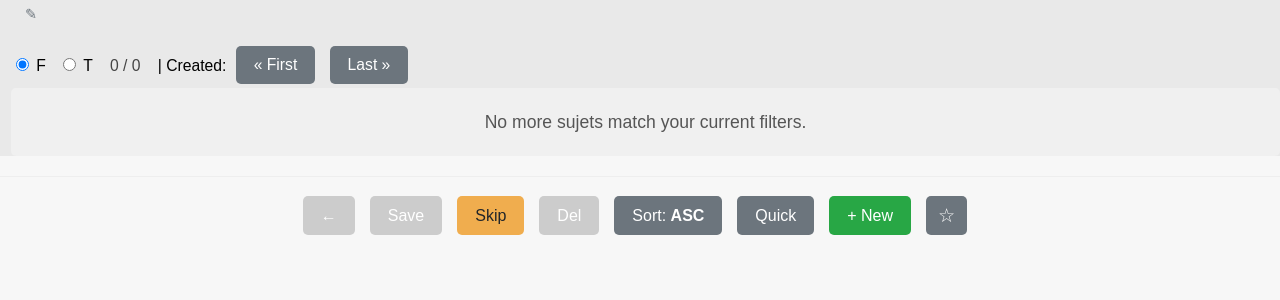
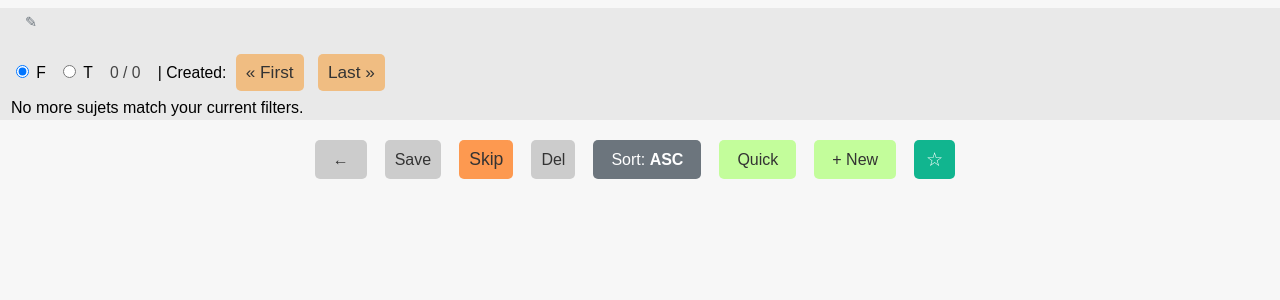
Before and after one commit to codiel24/fresh_weave, a Flask app: page / in a window 1280 px wide. Shown: the top 300 px of the page. Run offline with Flask 3, Linux system fonts and the light colour scheme; data that the repository does not hold is empty.

Commit message:
Update button colors and spacing: quick/new/save green, nav #F0BD82, delete #F08156, favorite/sort #11B58F, consistent gaps

```diff
--- a/static/style.css
+++ b/static/style.css
@@ -60,6 +60,8 @@ h3 {
 
 .sujet-header {
     margin-bottom: 0.25em;
+    margin-top: 8px;
+    /* Added spacing above title matching button gaps */
     min-height: 2.8em;
     /* Fixed height for approximately 2 lines */
     max-height: 2.8em;
@@ -307,29 +309,39 @@ h3 {
 
 .tag-toggle:hover,
 .person-toggle:hover {
-    background-color: #d5d5d5;
+    background-color: #e9ecef;
 }
 
-.tag-toggle.active,
-.person-toggle.active {
-    background-color: #007bff;
-    /* Primary blue when active */
-    color: white;
-    border-color: #007bff;
+.tag-toggle.active {
+    background-color: #A0AAFD;
+    /* Soft lavender blue from your palette */
+    color: #333;
+    border-color: #A0AAFD;
 }
 
-.tag-toggle.active:hover,
+.person-toggle.active {
+    background-color: #C3FD9B;
+    /* Soft green from your palette */
+    color: #333;
+    border-color: #C3FD9B;
+}
+
+.tag-toggle.active:hover {
+    background-color: #8b96fc;
+    border-color: #8b96fc;
+}
+
 .person-toggle.active:hover {
-    background-color: #0056b3;
-    border-color: #0056b3;
+    background-color: #b0fc86;
+    border-color: #b0fc86;
 }
 
 button {
     padding: 10px 15px;
     margin-right: 10px;
-    background-color: #5cb85c;
-    /* Green save button */
-    color: white;
+    background-color: #F9CC9D;
+    /* Warm peach from your palette */
+    color: #333;
     border: none;
     border-radius: 4px;
     cursor: pointer;
@@ -338,16 +350,17 @@ button {
 }
 
 button:hover {
-    background-color: #4cae4c;
+    background-color: #f7bb82;
 }
 
 #skip-button {
-    background-color: #f0ad4e;
-    /* Orange skip button */
+    background-color: #FD9950;
+    /* Warm orange from your palette */
+    color: #333;
 }
 
 #skip-button:hover {
-    background-color: #ec971f;
+    background-color: #fc8635;
 }
 
 .toggle-header {
@@ -391,14 +404,15 @@ button:hover {
 
 /* Style for Back button */
 #back-button {
-    background-color: #6c757d;
-    /* Grey color */
+    background-color: #F0BD82;
+    /* Updated warm orange to match nav buttons */
+    color: #333;
     /* margin-left: 10px; Removed to allow flex to space items */
     /* Space from Save/Skip */
 }
 
 #back-button:hover {
-    background-color: #5a6268;
+    background-color: #ed9f5a;
 }
 
 #back-button:disabled {
@@ -545,7 +559,7 @@ input[type="text"] {
 .actions {
     display: flex;
     justify-content: center;
-    gap: 5px;
+    gap: 8px;
     flex-wrap: wrap;
     margin-top: 0.3em;
     margin-bottom: 0.1em;
@@ -576,179 +590,32 @@ input[type="text"] {
     cursor: not-allowed;
 }
 
-.save-button {
-    background-color: #28a745;
-    /* Green */
+/* Compact sort button */
+.sort-button {
+    padding: 8px 12px;
+    font-size: 1.2em;
+    min-width: auto;
+    font-weight: bold;
+    background-color: #11B58F;
+    /* Updated teal green for sort button */
+    color: white;
 }
 
-.save-button:hover:not(:disabled) {
-    background-color: #218838;
-}
-
-.skip-button {
-    background-color: #ffc107;
-    /* Yellow */
-    color: #212529;
-}
-
-.skip-button:hover:not(:disabled) {
-    background-color: #e0a800;
-}
-
-.delete-button {
-    background-color: #dc3545;
-    /* Red */
-}
-
-.delete-button:hover:not(:disabled) {
-    background-color: #c82333;
-}
-
-#back-button {
-    background-color: #17a2b8;
-    /* Teal */
-}
-
-#back-button:hover:not(:disabled) {
-    background-color: #138496;
-}
-
-.hidden {
-    display: none !important;
-}
-
-/* Styling for the 'No more sujets' message area */
-#no-more-sujets {
-    padding: 20px;
-    text-align: center;
-    font-size: 1.1em;
-    color: #555;
-    background-color: #f0f0f0;
-    border-radius: 5px;
-}
-
-/* Ensure the global controls div is always visible and at the bottom of the card content */
-#global-controls {
-    padding-top: 15px;
-    /* Add some space above the buttons */
-    border-top: 1px solid #eee;
-    /* Optional: a separator line */
-}
-
-/* Modal Dialog Styles */
-.modal {
-    display: none;
-    position: fixed;
-    z-index: 1000;
-    left: 0;
-    top: 0;
-    width: 100%;
-    height: 100%;
-    background-color: rgba(0, 0, 0, 0.5);
-    overflow: auto;
-}
-
-.modal.hidden {
-    display: none;
-}
-
-.modal:not(.hidden) {
-    display: flex;
-    align-items: center;
-    justify-content: center;
-}
-
-.modal-content {
-    background-color: #fefefe;
-    margin: auto;
-    padding: 20px;
-    border: 1px solid #888;
-    border-radius: 5px;
-    width: 80%;
-    max-width: 500px;
-    position: relative;
-}
-
-.close-button {
-    color: #aaa;
-    float: right;
-    font-size: 28px;
-    font-weight: bold;
-    cursor: pointer;
-    position: absolute;
-    top: 10px;
-    right: 15px;
-}
-
-.close-button:hover,
-.close-button:focus {
-    color: black;
-    text-decoration: none;
-}
-
-.modal h2 {
-    margin-top: 0;
-    margin-bottom: 15px;
-    color: #333;
-}
-
-.modal-form {
-    margin-top: 15px;
-}
-
-.modal-form label {
-    display: block;
-    margin-bottom: 5px;
-    font-weight: bold;
-}
-
-.modal-form input[type="text"] {
-    width: calc(100% - 22px);
-    padding: 10px;
-    margin-bottom: 15px;
-    border: 1px solid #ddd;
-    border-radius: 4px;
-    font-size: 1rem;
-}
-
-.modal-buttons {
-    display: flex;
-    justify-content: flex-end;
-    gap: 10px;
-    margin-top: 15px;
-}
-
-/* Make sure the new-sujet-button has the same styling as other action buttons */
-#new-sujet-button {
-    background-color: #28a745;
-}
-
-#new-sujet-button:hover {
-    background-color: #218838;
-}
-
-/* Mobile optimizations for modal */
-@media (max-width: 600px) {
-    .modal-content {
-        width: 90%;
-        padding: 15px;
-    }
-
-    .modal-form input[type="text"] {
-        font-size: 16px;
-        /* Prevent zoom on focus in iOS */
-    }
+.sort-button:hover {
+    background-color: #0e9a78;
 }
 
 /* Favorite button styles */
 #favorite-button {
-    background-color: #6c757d;
+    background-color: #11B58F;
+    /* Updated teal green for favorite button */
+    color: white;
     font-size: 1.2rem;
     padding: 8px 12px;
 }
 
 #favorite-button:hover {
-    background-color: #5a6268;
+    background-color: #0e9a78;
 }
 
 .favorite-active {
@@ -804,3 +671,98 @@ input[type="text"] {
 #sort-direction {
     font-weight: bold;
 }
+
+/* General hidden class */
+.hidden {
+    display: none !important;
+}
+
+/* Navigation button standardization */
+.nav-button {
+    min-width: 40px;
+    padding: 8px 10px;
+    font-size: 1.1em;
+    background-color: #F0BD82;
+    /* Updated warm orange for nav buttons */
+    color: #333;
+}
+
+.nav-button:hover {
+    background-color: #ed9f5a;
+}
+
+/* Save button */
+.save-button {
+    background-color: #C3FD9B;
+    /* Soft green from your palette */
+    color: #333;
+    min-width: 40px;
+    padding: 8px 10px;
+    font-size: 1.0em;
+}
+
+.save-button:hover {
+    background-color: #b0fc86;
+}
+
+/* Skip button */
+.skip-button {
+    background-color: #FD9950;
+    /* Warm orange from your palette */
+    color: #333;
+    min-width: 40px;
+    padding: 8px 10px;
+    font-size: 1.1em;
+}
+
+.skip-button:hover {
+    background-color: #fc8635;
+}
+
+.skip-button:hover {
+    background-color: #138496;
+}
+
+/* Delete button */
+.delete-button {
+    background-color: #F08156;
+    /* Updated orange-red for delete */
+    color: #333;
+    min-width: 40px;
+    padding: 8px 10px;
+}
+
+.delete-button:hover {
+    background-color: #ed633a;
+}
+
+/* Select all button styling */
+.select-all-button {
+    background-color: #F9CC9D;
+    /* Warm peach to match nav buttons */
+    color: #333;
+    border: 1px solid #f7bb82;
+    border-radius: 4px;
+    cursor: pointer;
+    padding: 3px 8px;
+    font-size: 0.8em;
+    margin: 2px 2px 2px 4px;
+    display: inline-block;
+}
+
+.select-all-button:hover {
+    background-color: #f7bb82;
+}
+
+/* Quick and New button styles */
+#quick-spark-button,
+#new-sujet-button {
+    background-color: #C3FD9B;
+    /* Same as save button - soft green */
+    color: #333;
+}
+
+#quick-spark-button:hover,
+#new-sujet-button:hover {
+    background-color: #b0fc86;
+}
```
Also changed, not shown: other parts of static/style.css (+11 -11 lines).
